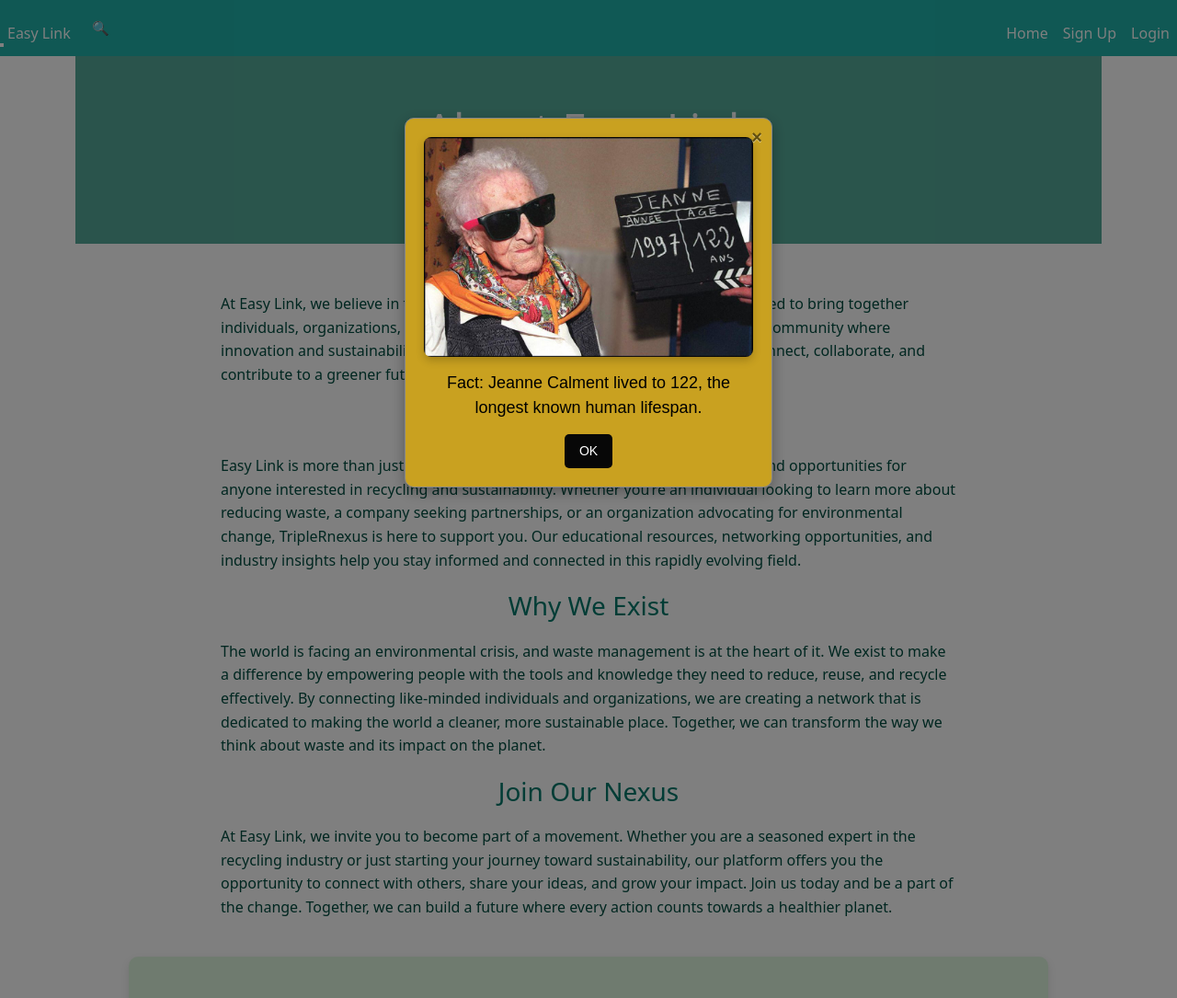
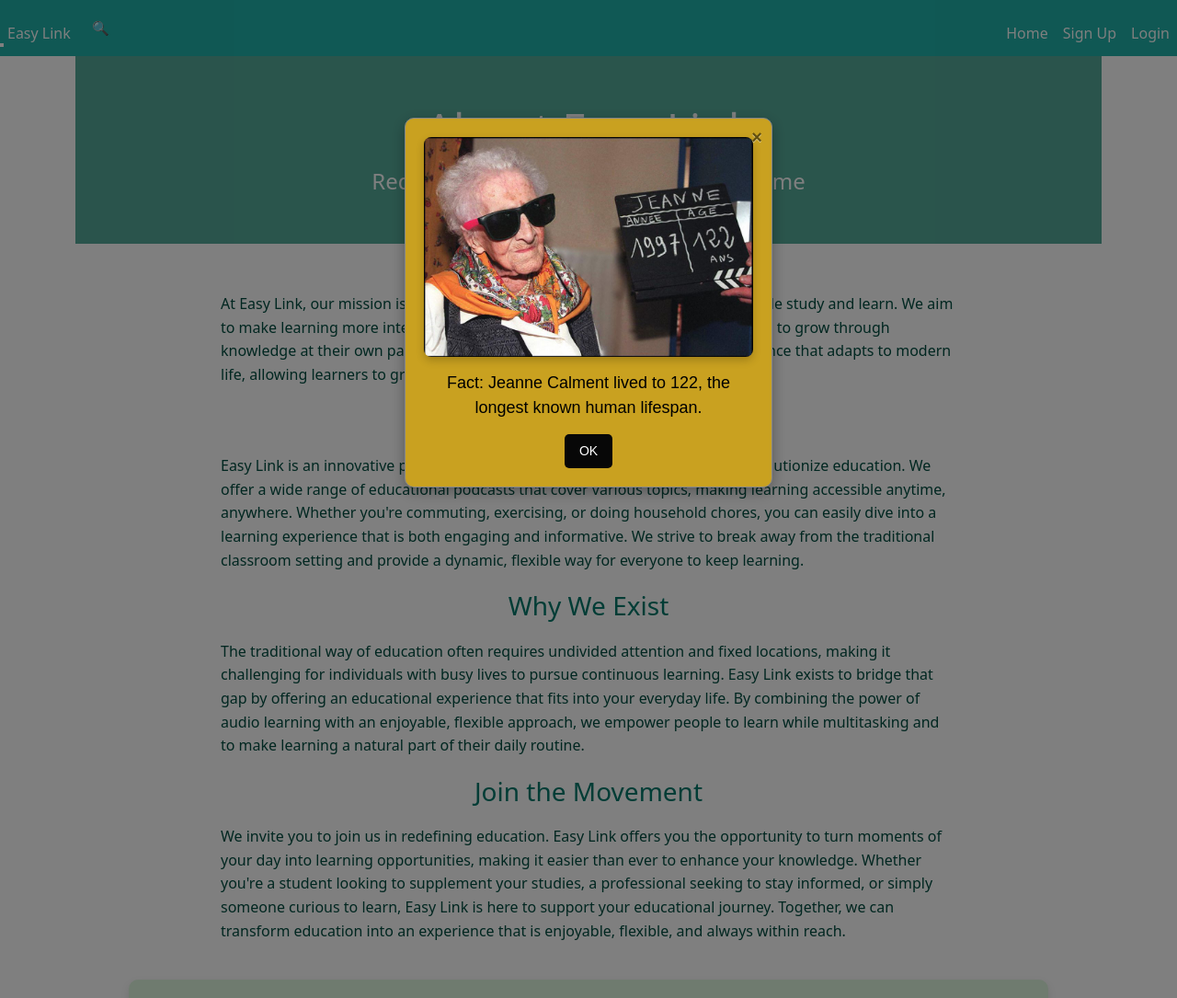
Before and after one commit to ThatGirl03/LINK-KCA, a Flask app: page /about in a window 1280 px wide. Shown: the whole page at 92% size. Run offline with Flask 3, Linux system fonts and the light colour scheme; some libraries are stand-ins or nearby versions.

Commit message:
about us description refactored

```diff
--- a/website/templates/about.html
+++ b/website/templates/about.html
@@ -10,7 +10,7 @@
 <section class="about-hero">
     <div class="about-hero-text">
         <h1>About Easy Link</h1>
-        <p>Online, Offline</p>
+        <p>Redefining Education, Anywhere, Anytime</p>
     </div>
 </section>
 
@@ -18,7 +18,7 @@
     <div class="about-content">
         <h2 class="text-center"><i class="bi bi-people-fill"></i> Our Mission</h2>
         <p>
-            At Easy Link, we believe in the power of collective action. Our platform is designed to bring together individuals, organizations, and companies in the recycling industry, fostering a community where innovation and sustainability thrive. We aim to create a space where you can connect, collaborate, and contribute to a greener future.
+            At Easy Link, our mission is to redefine education by transforming the way people study and learn. We aim to make learning more interactive, enjoyable, and accessible, enabling everyone to grow through knowledge at their own pace. We believe education should be a flexible experience that adapts to modern life, allowing learners to grow while multitasking or on the go.
         </p>
     </div>
 </section>
@@ -27,7 +27,7 @@
     <div class="about-content">
         <h2 class="text-center"><i class="bi bi-lightbulb-fill"></i> What We Do</h2>
         <p>
-            Easy Link is more than just a platform. We are a hub of knowledge, resources, and opportunities for anyone interested in recycling and sustainability. Whether you’re an individual looking to learn more about reducing waste, a company seeking partnerships, or an organization advocating for environmental change, TripleRnexus is here to support you. Our educational resources, networking opportunities, and industry insights help you stay informed and connected in this rapidly evolving field.
+            Easy Link is an innovative platform that leverages the power of podcasts to revolutionize education. We offer a wide range of educational podcasts that cover various topics, making learning accessible anytime, anywhere. Whether you're commuting, exercising, or doing household chores, you can easily dive into a learning experience that is both engaging and informative. We strive to break away from the traditional classroom setting and provide a dynamic, flexible way for everyone to keep learning.
         </p>
     </div>
 </section>
@@ -36,16 +36,16 @@
     <div class="about-content">
         <h2 class="text-center"><i class="bi bi-globe"></i> Why We Exist</h2>
         <p>
-            The world is facing an environmental crisis, and waste management is at the heart of it. We exist to make a difference by empowering people with the tools and knowledge they need to reduce, reuse, and recycle effectively. By connecting like-minded individuals and organizations, we are creating a network that is dedicated to making the world a cleaner, more sustainable place. Together, we can transform the way we think about waste and its impact on the planet.
+            The traditional way of education often requires undivided attention and fixed locations, making it challenging for individuals with busy lives to pursue continuous learning. Easy Link exists to bridge that gap by offering an educational experience that fits into your everyday life. By combining the power of audio learning with an enjoyable, flexible approach, we empower people to learn while multitasking and to make learning a natural part of their daily routine.
         </p>
     </div>
 </section>
 
 <section class="about-section">
     <div class="about-content">
-        <h2 class="text-center"><i class="bi bi-arrow-right-circle-fill"></i> Join Our Nexus</h2>
+        <h2 class="text-center"><i class="bi bi-arrow-right-circle-fill"></i> Join the Movement</h2>
         <p>
-            At Easy Link, we invite you to become part of a movement. Whether you are a seasoned expert in the recycling industry or just starting your journey toward sustainability, our platform offers you the opportunity to connect with others, share your ideas, and grow your impact. Join us today and be a part of the change. Together, we can build a future where every action counts towards a healthier planet.
+            We invite you to join us in redefining education. Easy Link offers you the opportunity to turn moments of your day into learning opportunities, making it easier than ever to enhance your knowledge. Whether you're a student looking to supplement your studies, a professional seeking to stay informed, or simply someone curious to learn, Easy Link is here to support your educational journey. Together, we can transform education into an experience that is enjoyable, flexible, and always within reach.
         </p>
     </div>
 </section>
@@ -54,7 +54,7 @@
     <div class="partnership-content text-center">
         <h2><i class="bi bi-handshake-fill"></i> Connect with Us</h2>
         <p>
-            We are always looking for passionate individuals and forward-thinking companies to collaborate with. Let’s work together to bring innovative recycling solutions to life. If you're interested in partnering with us or learning more about what we do, don’t hesitate to reach out. Together, we can create a cleaner, more sustainable world.
+            We are always looking for passionate individuals and forward-thinking partners to collaborate with. If you're interested in contributing to the future of education, or if you'd like to learn more about what we do, don't hesitate to reach out. Together, we can make learning accessible, enjoyable, and adaptable for everyone.
         </p>
         <a href="{{ url_for('views.nexus') }}" class="btn btn-success contact-button">Get in Touch</a>
     </div>
```
